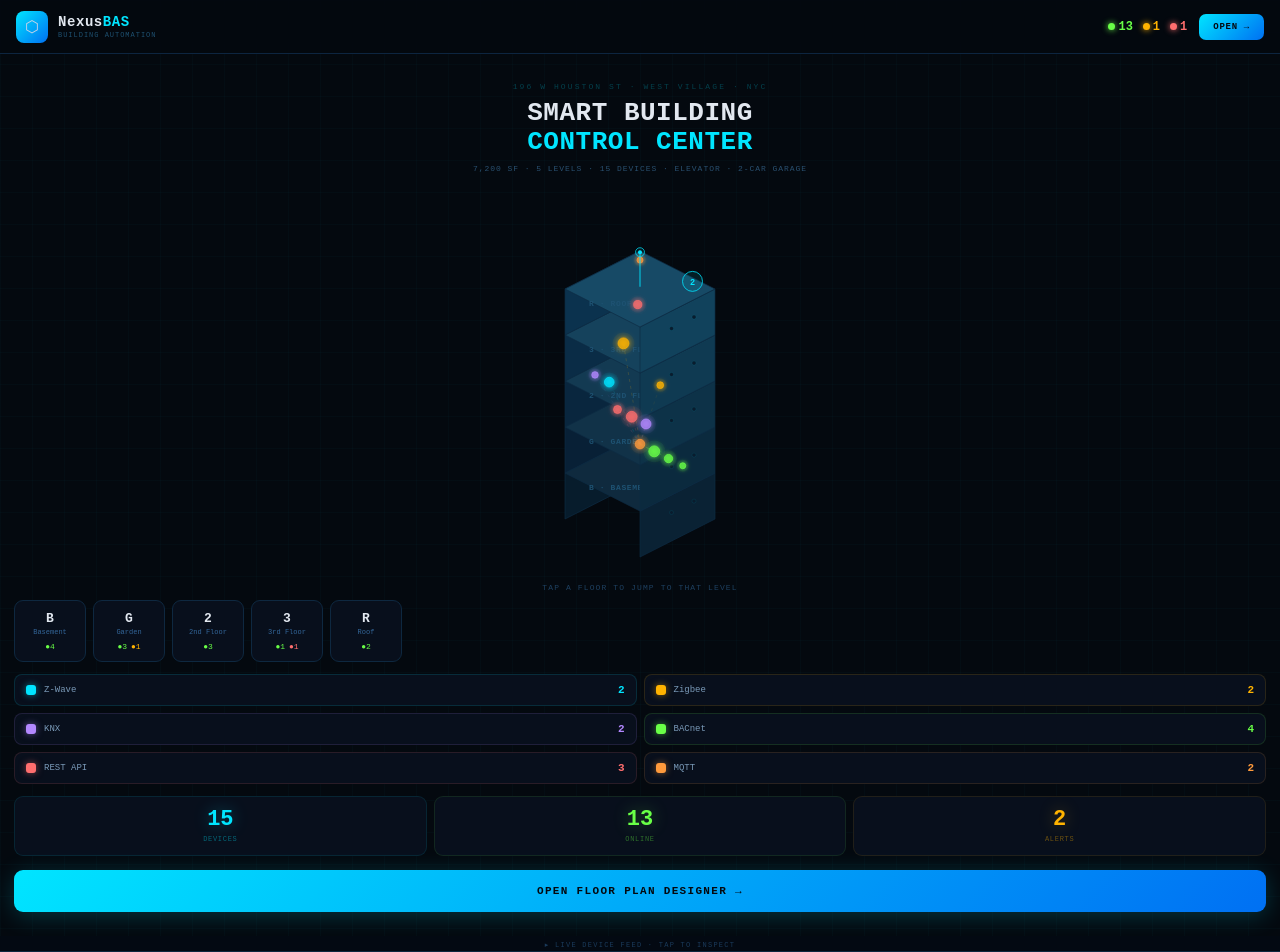
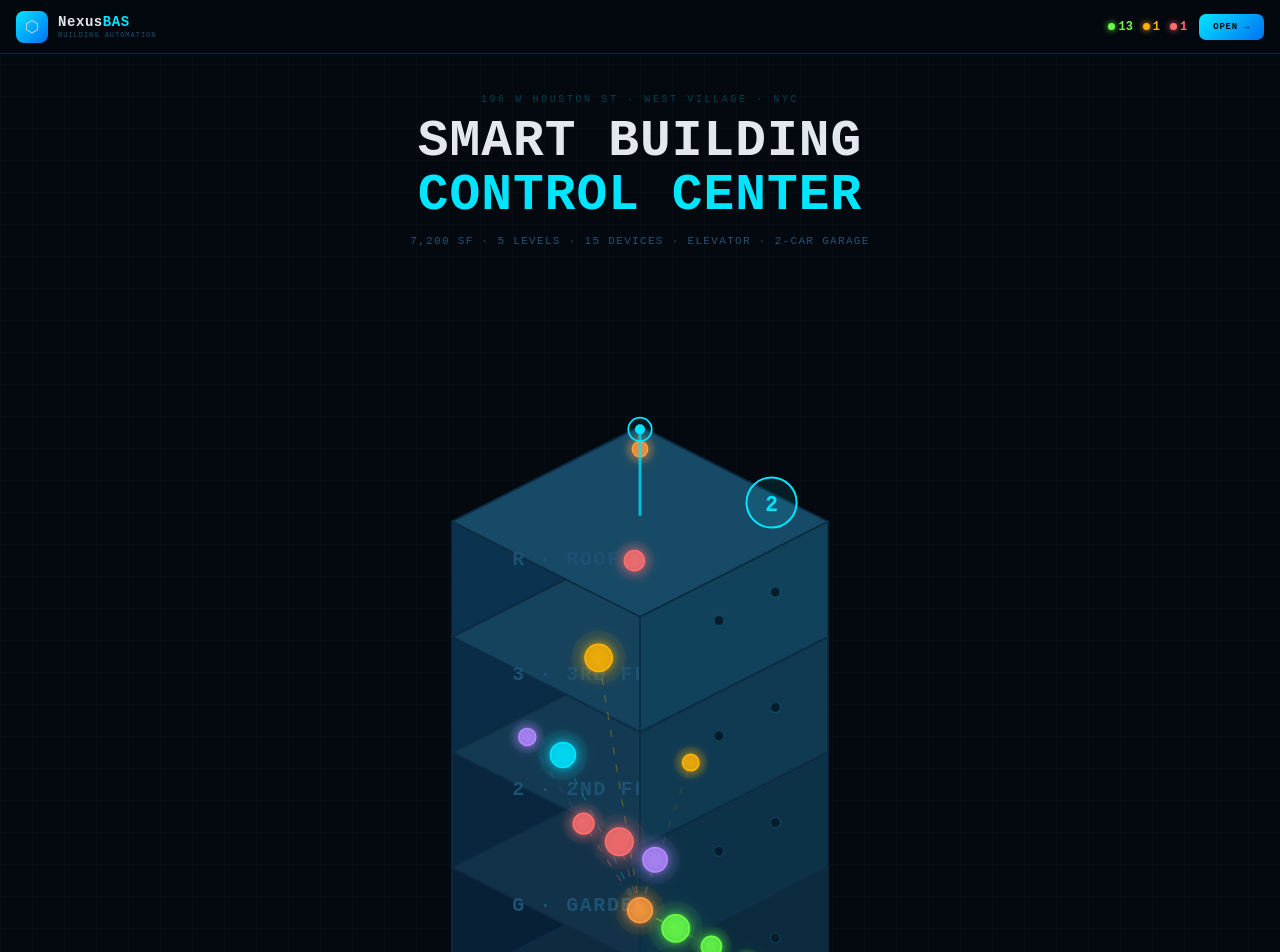
Before and after one commit to iNemesis27/Nexus-BAS, a React (Vite) app: page / in a window 1280 px wide. Shown: the top 952 px of the page. Built offline with nearby package versions, Linux system fonts and the light colour scheme.

Commit message:
fix: scale homepage building to fill viewport

```diff
--- a/src/App.jsx
+++ b/src/App.jsx
@@ -159,7 +159,7 @@ function IsoBuilding({ onFloorClick, activeFloor }) {
 
   return (
     <svg viewBox={`0 0 ${VW} ${VH}`} width="100%" height="auto"
-      style={{display:"block",maxWidth:340,margin:"0 auto",overflow:"visible"}}>
+      style={{display:"block",maxWidth:860,margin:"0 auto",overflow:"visible"}}>
       <defs>
         <filter id="glo" x="-50%" y="-50%" width="200%" height="200%">
           <feGaussianBlur stdDeviation="2" result="b"/>
@@ -327,21 +327,21 @@ function Home({ onEnter, onFloor }) {
       <div style={{flex:1,overflowY:"auto",display:"flex",flexDirection:"column",alignItems:"center"}}>
 
         {/* Hero */}
-        <div style={{...fade(0),textAlign:"center",padding:"28px 20px 4px"}}>
-          <div style={{fontSize:8,letterSpacing:"0.26em",color:"#00e5ff40",marginBottom:8}}>
+        <div style={{...fade(0),textAlign:"center",padding:"40px 20px 8px",width:"100%",maxWidth:900,alignSelf:"center",boxSizing:"border-box"}}>
+          <div style={{fontSize:10,letterSpacing:"0.26em",color:"#00e5ff40",marginBottom:10}}>
             196 W HOUSTON ST · WEST VILLAGE · NYC
           </div>
-          <div style={{fontSize:26,fontWeight:900,color:"#e2e8f0",lineHeight:1.1,letterSpacing:"0.02em"}}>
+          <div style={{fontSize:"clamp(28px,4vw,52px)",fontWeight:900,color:"#e2e8f0",lineHeight:1.05,letterSpacing:"0.02em"}}>
             SMART BUILDING<br/>
             <span style={{color:"#00e5ff"}}>CONTROL CENTER</span>
           </div>
-          <div style={{fontSize:8,color:"#2a5070",marginTop:8,letterSpacing:"0.12em"}}>
+          <div style={{fontSize:11,color:"#2a5070",marginTop:12,letterSpacing:"0.12em"}}>
             7,200 SF · 5 LEVELS · {DEMO.length} DEVICES · ELEVATOR · 2-CAR GARAGE
           </div>
         </div>
 
         {/* ── 3D BUILDING ── */}
-        <div style={{...fade(0.08),width:"100%",padding:"12px 16px 4px",boxSizing:"border-box"}}>
+        <div style={{...fade(0.08),width:"100%",maxWidth:900,alignSelf:"center",padding:"16px 24px 8px",boxSizing:"border-box"}}>
           <IsoBuilding
             onFloorClick={fl=>{ setActive(fl); onFloor(fl); }}
             activeFloor={active}
@@ -354,8 +354,8 @@ function Home({ onEnter, onFloor }) {
         </div>
 
         {/* ── FLOOR CARDS ── */}
-        <div style={{...fade(0.15),display:"flex",gap:7,padding:"0 14px 12px",
-          overflowX:"auto",width:"100%",boxSizing:"border-box",scrollbarWidth:"none"}}>
+        <div style={{...fade(0.15),display:"flex",gap:10,padding:"0 24px 16px",
+          flexWrap:"wrap",justifyContent:"center",width:"100%",maxWidth:900,alignSelf:"center",boxSizing:"border-box"}}>
           {FL.map(fl=>{
             const devs=DEMO.filter(d=>d.floor===fl);
             const on=devs.filter(d=>d.status==="online").length;
@@ -364,18 +364,18 @@ function Home({ onEnter, onFloor }) {
             const ia=active===fl;
             return (
               <div key={fl} onClick={()=>{ setActive(fl); onFloor(fl); }}
-                style={{flexShrink:0,padding:"10px 12px",borderRadius:9,cursor:"pointer",
+                style={{flexShrink:0,padding:"14px 20px",borderRadius:9,cursor:"pointer",
                   background:ia?"#0d2540":"#080f1c",
                   border:`1px solid ${ia?"#00e5ff":"#0e2840"}`,
-                  transition:"all 0.15s",minWidth:72,textAlign:"center",
-                  boxShadow:ia?`0 0 12px #00e5ff22`:"none"}}>
-                <div style={{fontSize:13,fontWeight:700,color:ia?"#00e5ff":"#e2e8f0",marginBottom:2}}>{fl}</div>
-                <div style={{fontSize:7,color:"#336699",marginBottom:6}}>{FLAB[fl]}</div>
-                <div style={{display:"flex",gap:4,justifyContent:"center"}}>
-                  {on>0  && <span style={{fontSize:8,color:"#69ff47"}}>●{on}</span>}
-                  {wa>0  && <span style={{fontSize:8,color:"#ffb300"}}>●{wa}</span>}
-                  {of>0  && <span style={{fontSize:8,color:"#ff6e6e"}}>●{of}</span>}
-                  {devs.length===0 && <span style={{fontSize:8,color:"#1e4060"}}>—</span>}
+                  transition:"all 0.15s",minWidth:100,flex:1,textAlign:"center",
+                  boxShadow:ia?`0 0 16px #00e5ff33`:"none"}}>
+                <div style={{fontSize:18,fontWeight:700,color:ia?"#00e5ff":"#e2e8f0",marginBottom:3}}>{fl}</div>
+                <div style={{fontSize:9,color:"#336699",marginBottom:8}}>{FLAB[fl]}</div>
+                <div style={{display:"flex",gap:6,justifyContent:"center"}}>
+                  {on>0  && <span style={{fontSize:10,color:"#69ff47"}}>●{on}</span>}
+                  {wa>0  && <span style={{fontSize:10,color:"#ffb300"}}>●{wa}</span>}
+                  {of>0  && <span style={{fontSize:10,color:"#ff6e6e"}}>●{of}</span>}
+                  {devs.length===0 && <span style={{fontSize:10,color:"#1e4060"}}>—</span>}
                 </div>
               </div>
             );
@@ -383,8 +383,8 @@ function Home({ onEnter, onFloor }) {
         </div>
 
         {/* ── PROTOCOL GRID ── */}
-        <div style={{...fade(0.2),display:"grid",gridTemplateColumns:"1fr 1fr",gap:7,
-          padding:"0 14px 12px",width:"100%",boxSizing:"border-box"}}>
+        <div style={{...fade(0.2),display:"grid",gridTemplateColumns:"repeat(3,1fr)",gap:10,
+          padding:"0 24px 16px",width:"100%",maxWidth:900,alignSelf:"center",boxSizing:"border-box"}}>
           {Object.entries(PROTOCOLS).map(([k,p])=>{
             const cnt=DEMO.filter(d=>d.protocol===k).length;
             return (
@@ -393,32 +393,32 @@ function Home({ onEnter, onFloor }) {
                 border:`1px solid ${p.color}22`}}>
                 <div style={{width:10,height:10,borderRadius:3,background:p.color,
                   boxShadow:`0 0 7px ${p.color}88`,flexShrink:0}}/>
-                <span style={{fontSize:9,color:"#7a9ab8",flex:1}}>{p.label}</span>
-                <span style={{fontSize:11,color:p.color,fontWeight:700}}>{cnt}</span>
+                <span style={{fontSize:11,color:"#7a9ab8",flex:1}}>{p.label}</span>
+                <span style={{fontSize:14,color:p.color,fontWeight:700}}>{cnt}</span>
               </div>
             );
           })}
         </div>
 
         {/* ── STAT TILES ── */}
-        <div style={{...fade(0.25),display:"grid",gridTemplateColumns:"1fr 1fr 1fr",gap:7,
-          padding:"0 14px 14px",width:"100%",boxSizing:"border-box"}}>
+        <div style={{...fade(0.25),display:"grid",gridTemplateColumns:"1fr 1fr 1fr",gap:10,
+          padding:"0 24px 20px",width:"100%",maxWidth:900,alignSelf:"center",boxSizing:"border-box"}}>
           {[
             {label:"DEVICES",val:DEMO.length,    color:"#00e5ff"},
             {label:"ONLINE", val:online,          color:"#69ff47"},
             {label:"ALERTS", val:warning+offline, color:"#ffb300"},
           ].map(s=>(
-            <div key={s.label} style={{padding:"12px 8px",background:"#080f1c",borderRadius:9,
+            <div key={s.label} style={{padding:"20px 12px",background:"#080f1c",borderRadius:9,
               border:`1px solid ${s.color}1a`,textAlign:"center"}}>
-              <div style={{fontSize:22,fontWeight:900,color:s.color,lineHeight:1,
-                filter:`drop-shadow(0 0 8px ${s.color}55)`}}>{s.val}</div>
-              <div style={{fontSize:7,color:s.color+"66",marginTop:4,letterSpacing:"0.1em"}}>{s.label}</div>
+              <div style={{fontSize:"clamp(28px,3vw,48px)",fontWeight:900,color:s.color,lineHeight:1,
+                filter:`drop-shadow(0 0 10px ${s.color}55)`}}>{s.val}</div>
+              <div style={{fontSize:10,color:s.color+"66",marginTop:6,letterSpacing:"0.1em"}}>{s.label}</div>
             </div>
           ))}
         </div>
 
         {/* ── FULL-WIDTH CTA ── */}
-        <div style={{...fade(0.3),padding:"0 14px 24px",width:"100%",boxSizing:"border-box"}}>
+        <div style={{...fade(0.3),padding:"0 24px 32px",width:"100%",maxWidth:900,alignSelf:"center",boxSizing:"border-box"}}>
           <button onClick={onEnter} style={{width:"100%",padding:"15px",fontSize:11,fontWeight:700,
             letterSpacing:"0.12em",background:"linear-gradient(135deg,#00e5ff,#0070f3)",color:"#04090f",
             border:"none",borderRadius:9,cursor:"pointer",fontFamily:"inherit",
```
